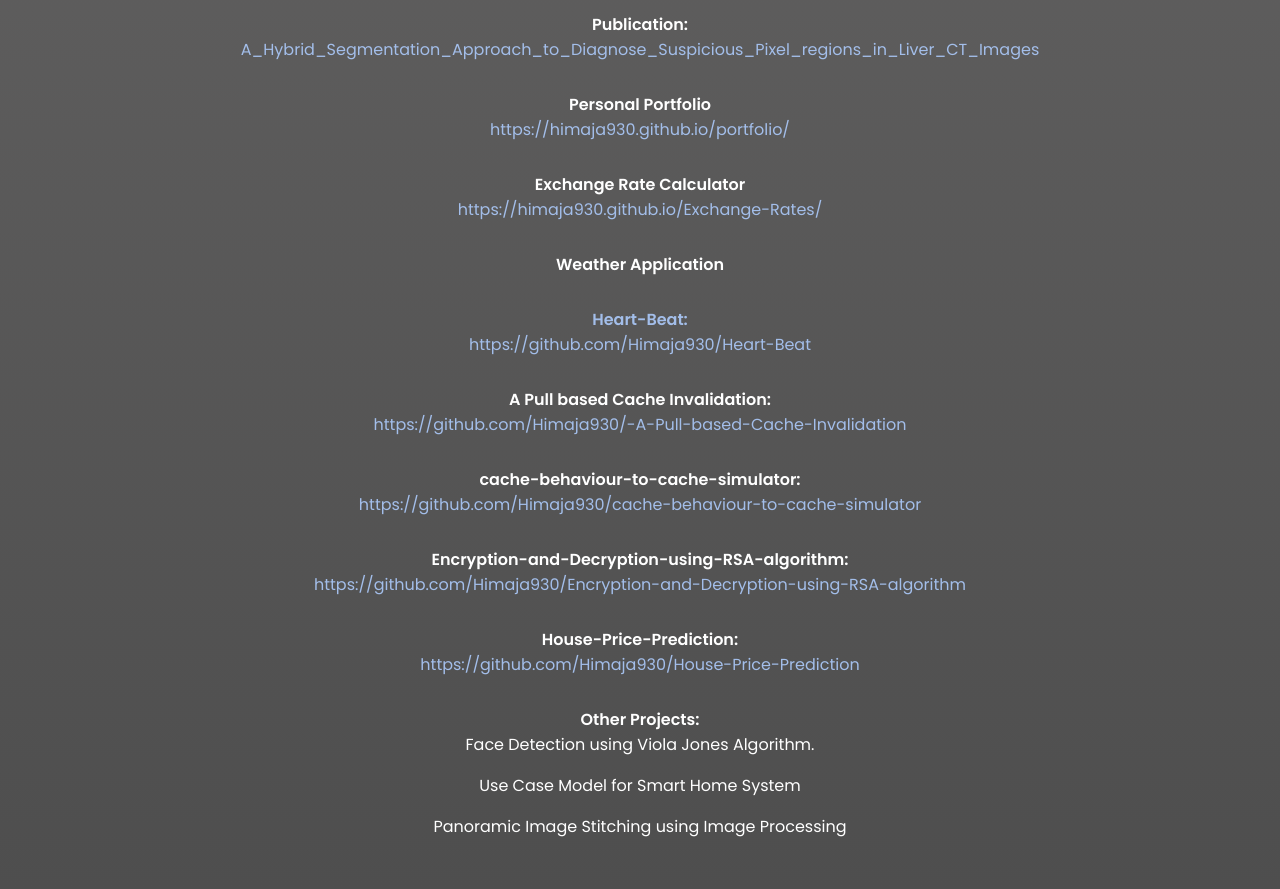
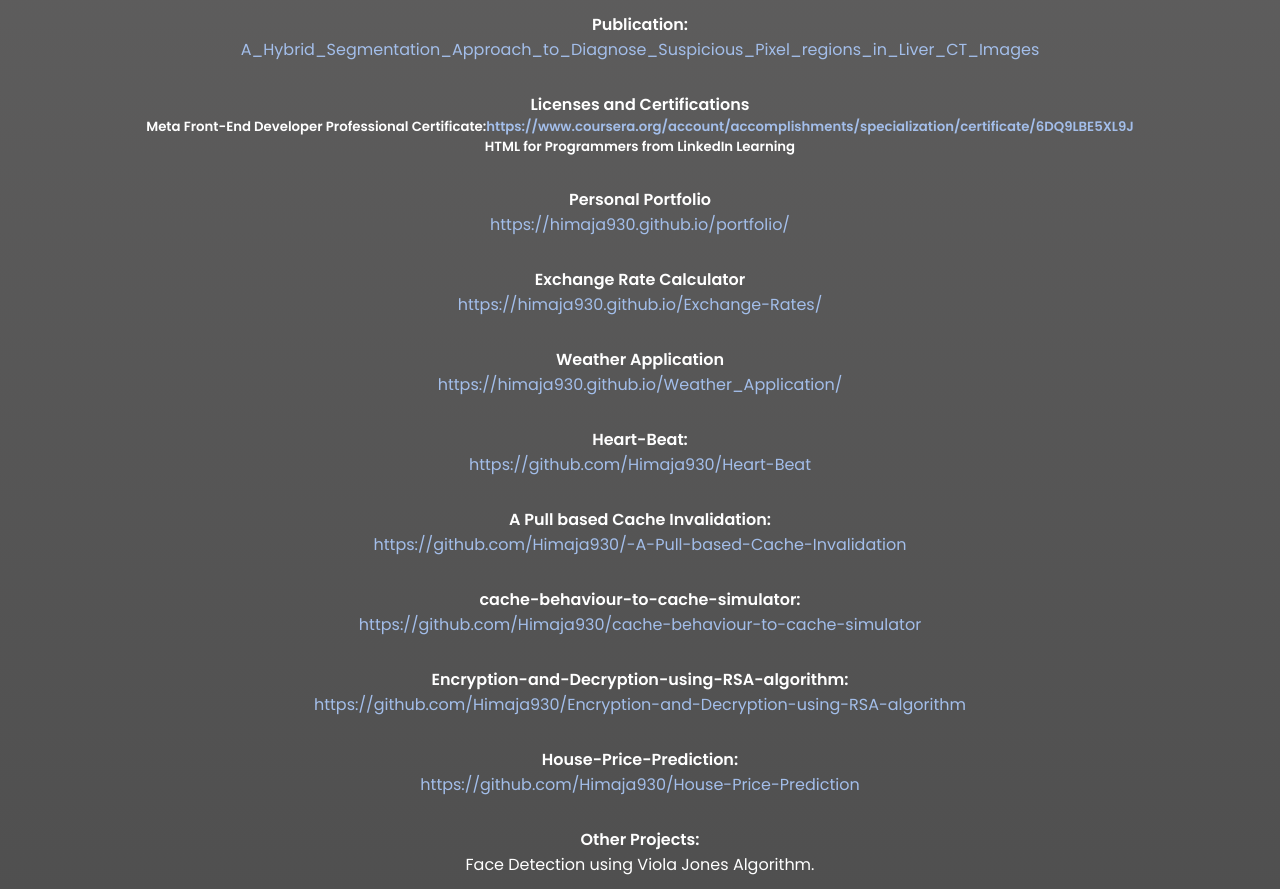
Before and after one commit to Himaja930/portfolio, a plain HTML site: page index.html in a window 1280 px wide. Shown: the part 2641-3530 px from the top of the page. Drawn offline with nearby package versions, Linux system fonts and the light colour scheme; a script that the page names is missing.

Commit message:
Update index.html

```diff
--- a/index.html
+++ b/index.html
@@ -161,6 +161,12 @@
                     </div>
 
                     <div class="proj">
+                        <h4>Licenses and Certifications</h4>
+                        <h5>Meta Front-End Developer Professional Certificate:<a href="https://www.coursera.org/account/accomplishments/specialization/certificate/6DQ9LBE5XL9J" target="_blank">https://www.coursera.org/account/accomplishments/specialization/certificate/6DQ9LBE5XL9J</a></h5>
+                        <h5>HTML for Programmers from LinkedIn Learning</h5>
+                    </div>
+
+                    <div class="proj">
                         <h4>Personal Portfolio</h4>
                         <a href="https://himaja930.github.io/portfolio/" target="_blank">https://himaja930.github.io/portfolio/</a>
                     </div>
@@ -172,7 +178,7 @@
 
                     <div class="proj">
                         <h4>Weather Application</h4>
-                        <a href="https://himaja930.github.io/Weather_Application/"https://himaja930.github.io/Weather_Application/</a>
+                        <a href="https://himaja930.github.io/Weather_Application/" target="_blank">https://himaja930.github.io/Weather_Application/</a>
                     </div>
 
                     <div class="proj">
```
